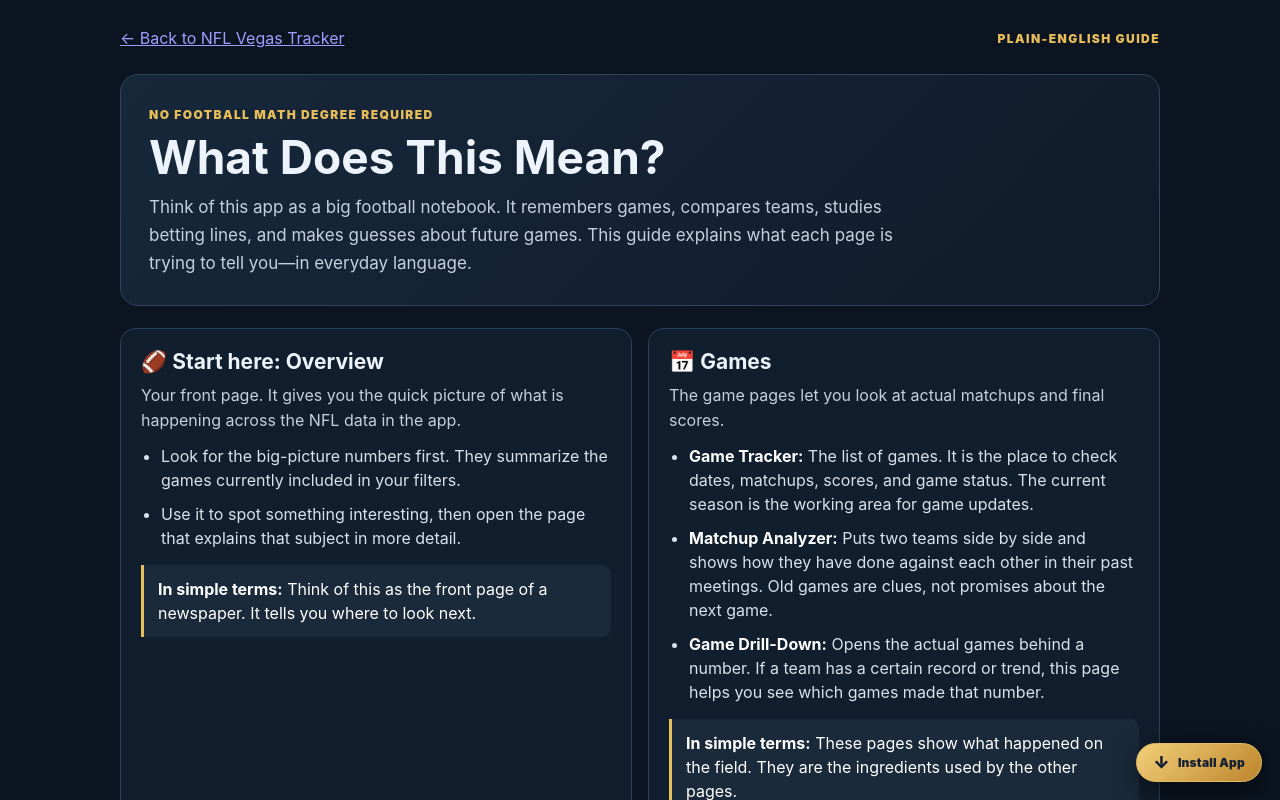
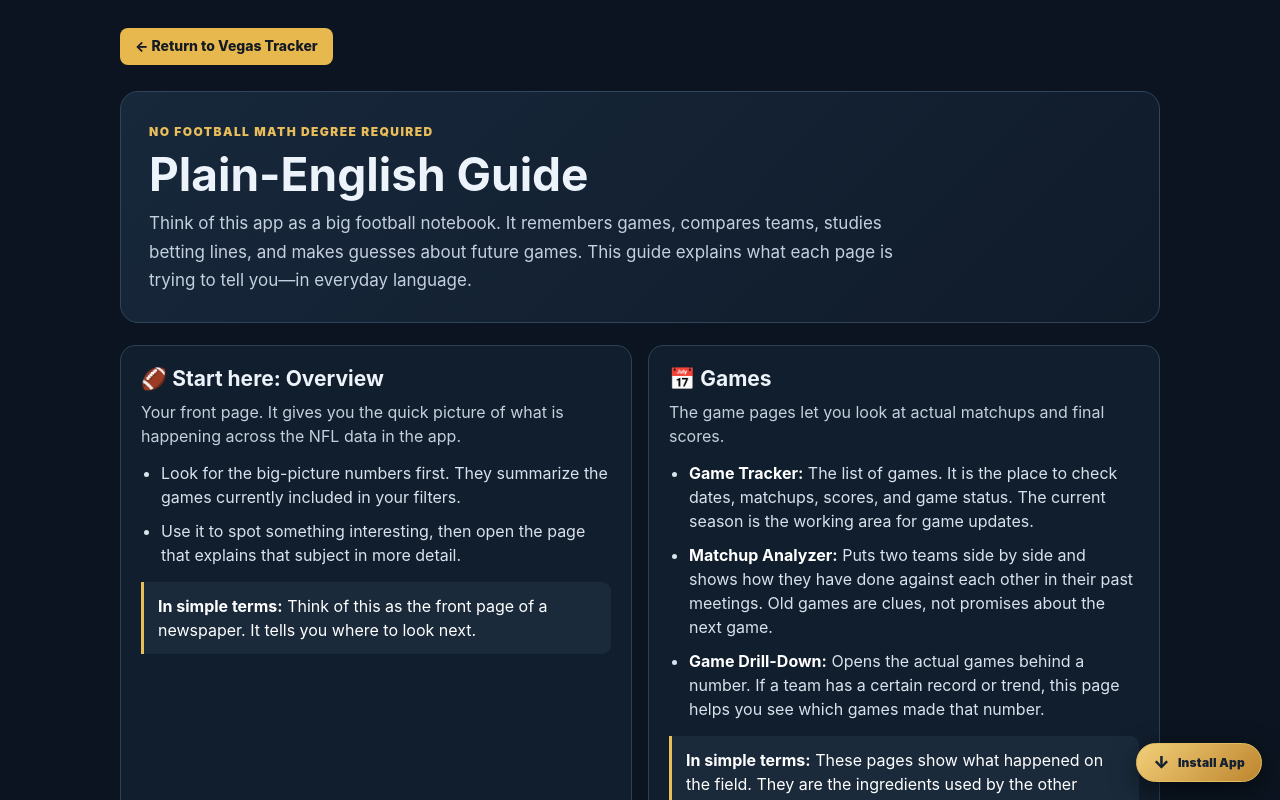
Before and after one commit to crewchief418/NFL-Vegas-Tracker, a Next.js app: page /guide in a window 1280 px wide. Shown: the top 800 px of the page. Built offline with nearby package versions, Linux system fonts and the light colour scheme.

Commit message:
Fix guide return button and page title

```diff
--- a/app/guide/page.js
+++ b/app/guide/page.js
@@ -78,8 +78,8 @@ export default function PlainEnglishGuide() {
       @media(max-width:700px){.guide-grid,.glossary{grid-template-columns:1fr}.guide-shell{padding:18px 12px 60px}.guide-hero{padding:21px}.guide-top{align-items:flex-start}.guide-card{padding:17px}}
     `}</style>
     <div className="guide-wrap">
-      <div className="guide-top"><Link className="guide-back" href="/">← Back to NFL Vegas Tracker</Link><span className="eyebrow">PLAIN-ENGLISH GUIDE</span></div>
-      <header className="guide-hero"><span className="eyebrow">NO FOOTBALL MATH DEGREE REQUIRED</span><h1>What Does This Mean?</h1><p>Think of this app as a big football notebook. It remembers games, compares teams, studies betting lines, and makes guesses about future games. This guide explains what each page is trying to tell you—in everyday language.</p></header>
+      <div className="guide-top"><Link className="guide-back" href="/" style={{display:"inline-flex",alignItems:"center",justifyContent:"center",gap:7,padding:"10px 15px",border:0,borderRadius:8,background:"#e7b84e",color:"#151b24",textDecoration:"none",fontSize:14,fontWeight:800,lineHeight:1.2,cursor:"pointer"}}>← Return to Vegas Tracker</Link></div>
+      <header className="guide-hero"><span className="eyebrow">NO FOOTBALL MATH DEGREE REQUIRED</span><h1>Plain-English Guide</h1><p>Think of this app as a big football notebook. It remembers games, compares teams, studies betting lines, and makes guesses about future games. This guide explains what each page is trying to tell you—in everyday language.</p></header>
       <div className="guide-grid">{sections.map(section=><section className="guide-card" key={section.title}>
         <h2>{section.icon} {section.title}</h2><p>{section.purpose}</p>
         {section.pages&&<ul>{section.pages.map(([name,description])=><li key={name}><b>{name}:</b> {description}</li>)}</ul>}
```
